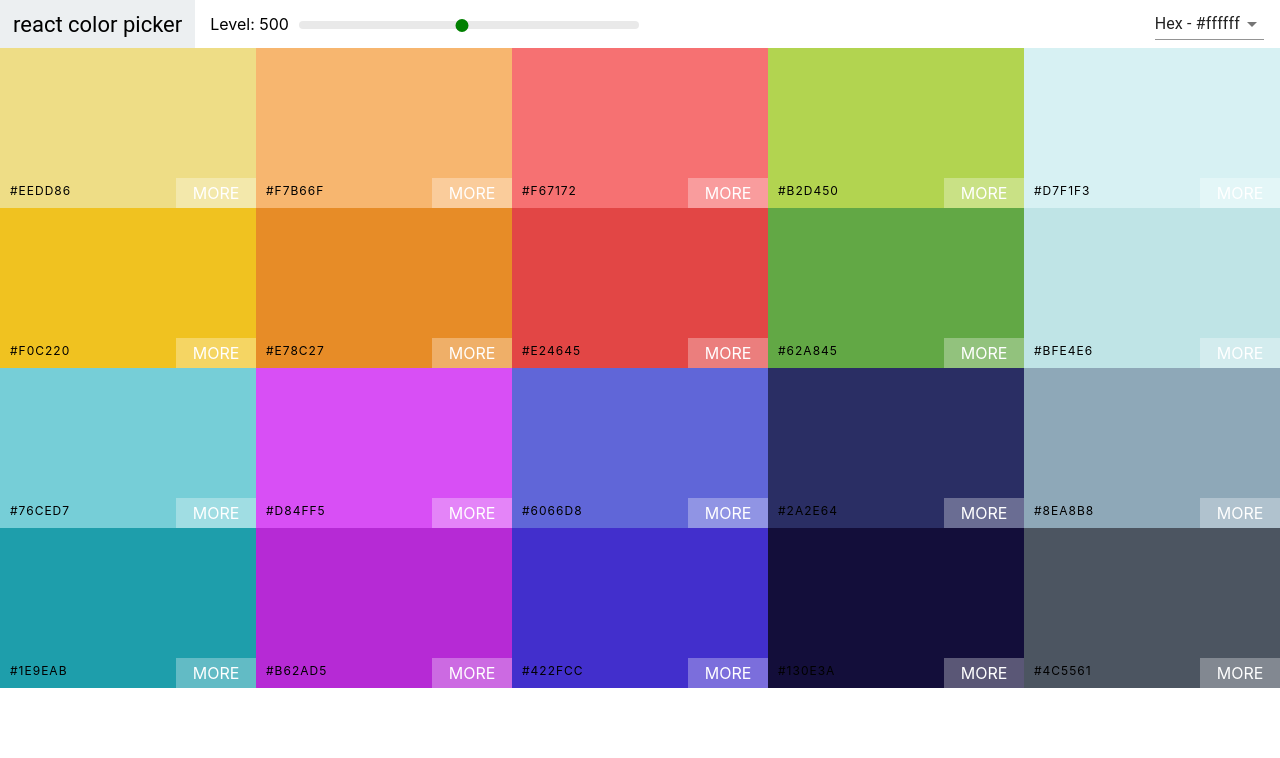
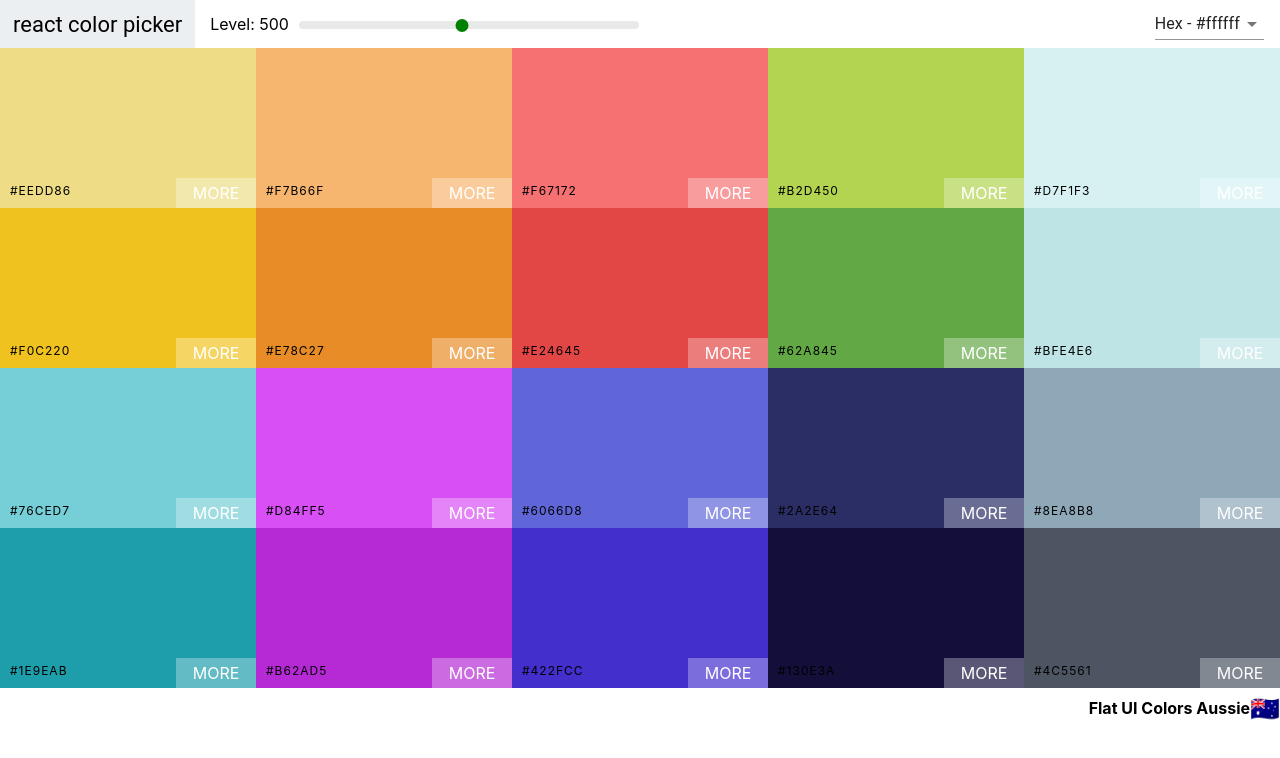
Before and after one commit to Ollie-lee/colorPalette, a React (Create React App) app in the folder colors-app/: page /palette/flat-ui-colors-american in a window 1280 px wide. Shown: the top 758 px of the page. Built offline with nearby package versions, Linux system fonts and the light colour scheme; the HTML template or start-up script is replaced by a standard one.

Commit message:
add footer

```diff
--- a/colors-app/src/Palette.css
+++ b/colors-app/src/Palette.css
@@ -1,7 +1,23 @@
 .Palette {
   height: 100vh;
+  display: flex;
+  flex-direction: column;
 }
 
 .Palette-colors {
   height: 80%;
 }
+
+.Palette-footer {
+  background-color: white;
+  height: 5vh;
+  display: flex;
+  justify-content: flex-end;
+  align-items: center;
+  font-weight: bold;
+}
+
+.emoji {
+  font-size: 1.5rem;
+  marker: 0 1rem;
+}
--- a/colors-app/src/Palette.js
+++ b/colors-app/src/Palette.js
@@ -13,11 +13,12 @@
     }
 
     render() {
-        const { colors } = this.props.palette;
+        const { colors, paletteName, emoji } = this.props.palette;
         const { level, format } = this.state;
         const colorBoxes = colors[level].map(color =>
             (<ColorBox background={color[format]}
-                name={color[format]} />))
+                name={color[format]}
+                key={color.id} />))
         return (
             <div className='Palette'>
                 <Navbar level={level}
@@ -30,6 +31,10 @@
                     {colorBoxes}
                 </div>
                 {/* footer eventually */}
+                <footer className='Palette-footer'>
+                    {paletteName}
+                    <span className='emoji'>{emoji}</span>
+                </footer>
             </div>
         )
     }
```
